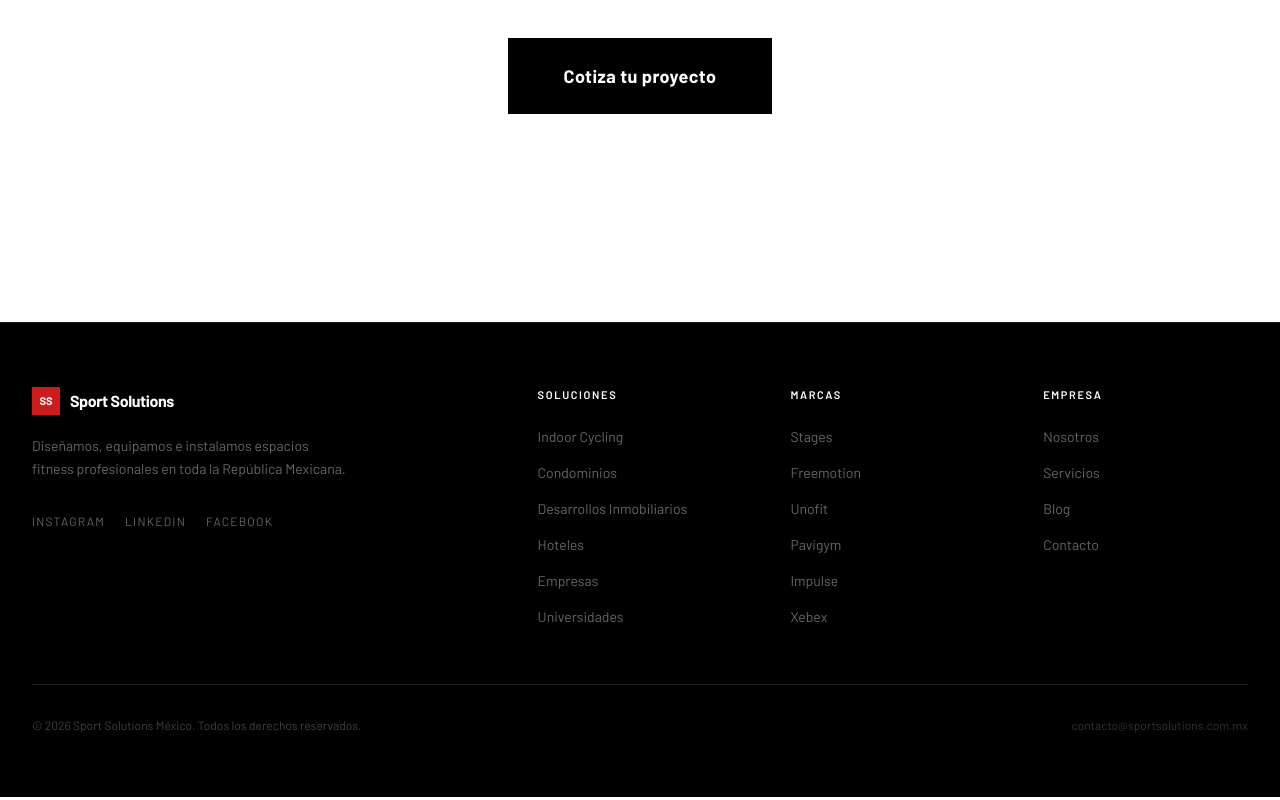
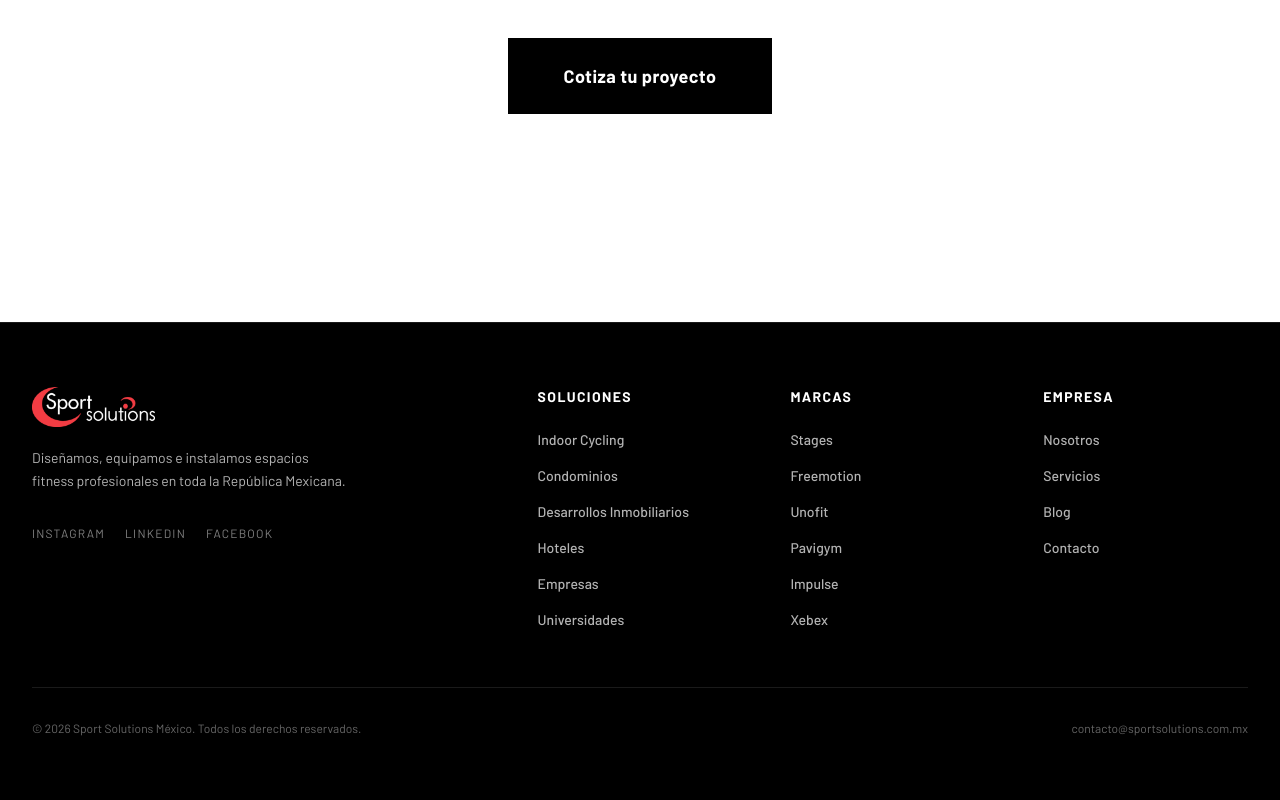
Before and after one commit to uriel-martinez82/sports-test, a Next.js app: page / in a window 1280 px wide. Shown: the part 4395-5195 px from the top of the page. Built offline with nearby package versions, Linux system fonts and the light colour scheme; a web font is replaced by a local one.

Commit message:
fix: footer typography white + replace logo with image

```diff
--- a/src/components/Footer.tsx
+++ b/src/components/Footer.tsx
@@ -48,13 +48,11 @@ export default function Footer() {
 
           {/* Brand */}
           <div className="lg:col-span-2">
-            <div className="flex items-center gap-2.5 mb-5">
-              <div className="w-7 h-7 bg-[#CC1C1C] flex items-center justify-center">
-                <span className="text-white font-black text-[11px]">SS</span>
-              </div>
-              <span className="text-white font-bold text-base tracking-tight">Sport Solutions</span>
+            <div className="mb-5">
+              {/* eslint-disable-next-line @next/next/no-img-element */}
+              <img src="/logo-footer.png" alt="Sport Solutions" className="h-10 w-auto object-contain" />
             </div>
-            <p className="text-white/40 text-sm leading-relaxed max-w-xs mb-8">
+            <p className="text-white/70 text-sm leading-relaxed max-w-xs mb-8">
               Diseñamos, equipamos e instalamos espacios fitness profesionales
               en toda la República Mexicana.
             </p>
@@ -63,7 +61,7 @@ export default function Footer() {
                 <a
                   key={s.label}
                   href={s.href}
-                  className="text-white/40 text-xs hover:text-white transition-colors uppercase tracking-widest"
+                  className="text-white/50 text-xs hover:text-white transition-colors uppercase tracking-widest"
                 >
                   {s.label}
                 </a>
@@ -74,7 +72,7 @@ export default function Footer() {
           {/* Columns */}
           {cols.map((col) => (
             <div key={col.heading}>
-              <p className="text-white text-[11px] font-semibold uppercase tracking-[0.15em] mb-5">
+              <p className="text-white font-black text-sm uppercase tracking-widest mb-5">
                 {col.heading}
               </p>
               <ul className="flex flex-col gap-3">
@@ -82,7 +80,7 @@ export default function Footer() {
                   <li key={l.label}>
                     <Link
                       href={l.href}
-                      className="text-white/40 text-sm hover:text-white transition-colors"
+                      className="text-white/70 text-sm font-medium hover:text-white transition-colors"
                     >
                       {l.label}
                     </Link>
@@ -94,10 +92,10 @@ export default function Footer() {
         </div>
 
         <div className="mt-14 pt-8 border-t border-white/10 flex flex-col sm:flex-row items-center justify-between gap-4">
-          <p className="text-white/25 text-xs">
+          <p className="text-white/40 text-xs">
             © {new Date().getFullYear()} Sport Solutions México. Todos los derechos reservados.
           </p>
-          <p className="text-white/20 text-xs">
+          <p className="text-white/40 text-xs">
             contacto@sportsolutions.com.mx
           </p>
         </div>
```
Also changed, not shown: public/logo-footer.png (added).
